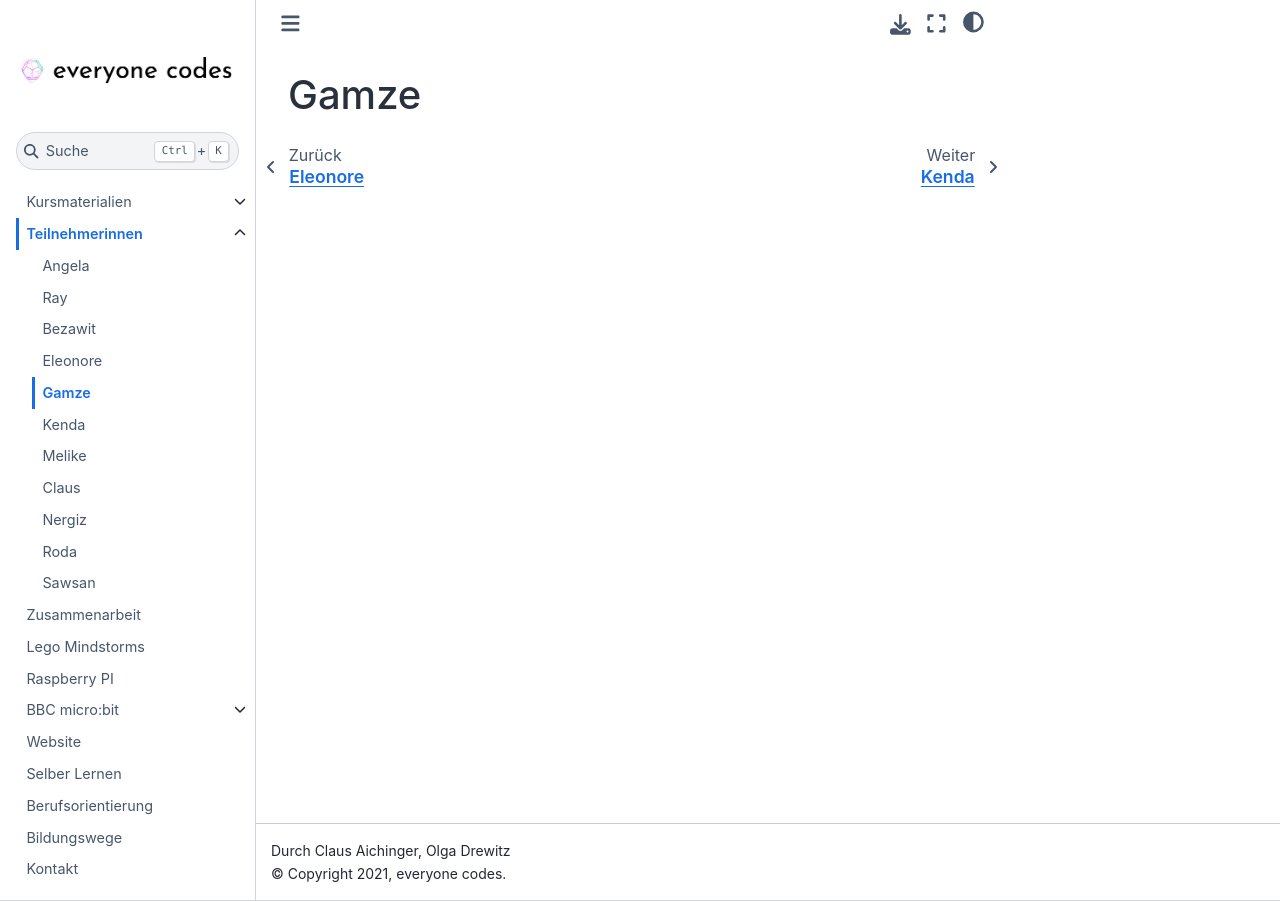
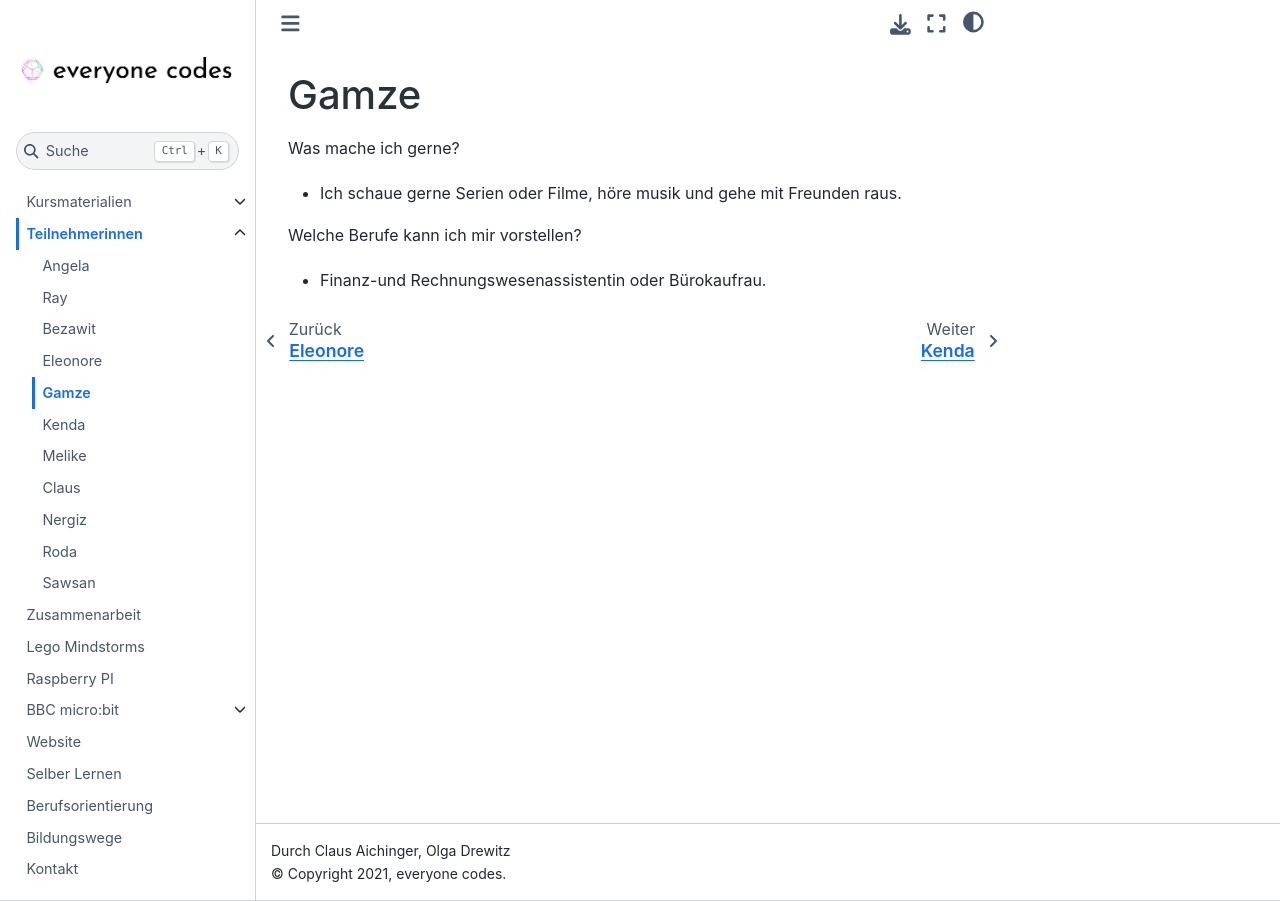
Before and after one commit to ec-mentors/IT-ist-das-was-fuer-mich-i03, a Sphinx documentation site: the page built from source/participants/gamze.md, in a window 1280 px wide. Built offline with Sphinx 7.4.7 and the Sphinx Book theme 1.1.4, drawn with Linux system fonts in a browser that asks for light colours.

Commit message:
Gamze
Über mich

```diff
--- a/source/participants/gamze.md
+++ b/source/participants/gamze.md
@@ -1 +1,8 @@
 # Gamze
+Was mache ich gerne?
+
+* Ich schaue gerne Serien oder Filme, höre musik und gehe mit Freunden raus.
+
+Welche Berufe kann ich mir vorstellen?
+
+* Finanz-und Rechnungswesenassistentin oder Bürokaufrau.
```
